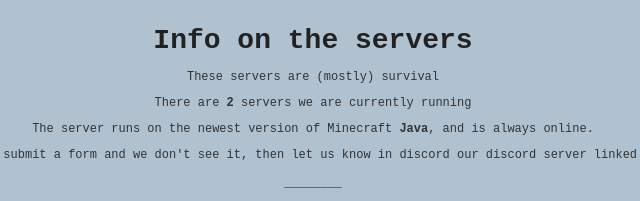
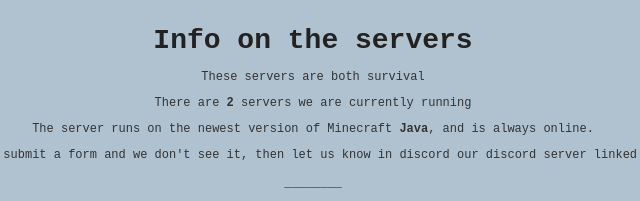
Before and after one commit to pawur/fingbing, a plain HTML site: page minecraft.html in a window 1280 px wide. Shown: the part 416-617 px from the top of the page, 327-967 px from the left. Drawn offline with Linux system fonts and the light colour scheme.

Commit message:
Update minecraft.html

```diff
--- a/minecraft.html
+++ b/minecraft.html
@@ -146,7 +146,7 @@
       <div id="header1">
         <h3>Info on the servers</h3>
         <p style="font-size: 12px">
-          These servers are (mostly) survival
+          These servers are both survival
         </p>
         <span>There are <b>2</b> servers we are currently running</span>
         <p>The server runs on the newest version of Minecraft <b>Java</b>, and is always online.</p>
```
